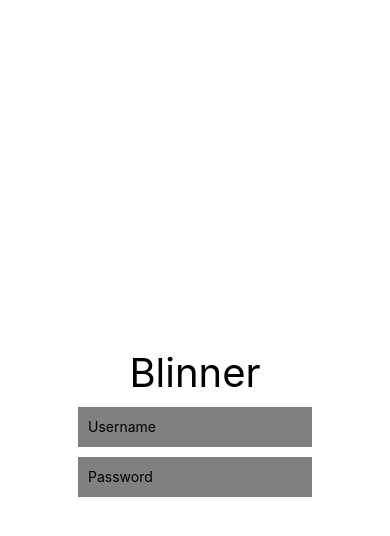
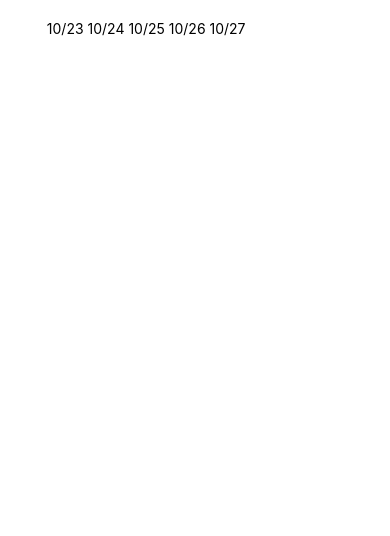
Before and after one commit to ekhar/Blinner, a React Native app: screen / in a window 390 px wide. Shown: the top 536 px of the page. Built offline with nearby package versions, Linux system fonts and the light colour scheme.

Commit message:
began work on the schedule screen

```diff
--- a/App.js
+++ b/App.js
@@ -2,7 +2,9 @@ import { StatusBar } from 'expo-status-bar';
 import React from 'react';
 import { StyleSheet, Text, View } from 'react-native';
 import LoginScreen from './app/screens/LoginScreen';
+import ScheduleScreen from './app/screens/ScheduleScreen';
 
 export default function App() {
-  return (<LoginScreen></LoginScreen>);
+  //return (<LoginScreen></LoginScreen>);
+  return (<ScheduleScreen></ScheduleScreen>);
   }
--- a/app/screens/LoginScreen.js
+++ b/app/screens/LoginScreen.js
@@ -1,19 +1,8 @@
 import { StatusBar } from 'expo-status-bar';
 import React, { Component } from 'react';
-import { StyleSheet, Text, TextInput, View } from 'react-native';
+import { Button,StyleSheet, Text, TextInput, View } from 'react-native';
 
 export default function LoginScreen(){
-
-    const Button = ({ onPress, children }) => {
-
-        return (
-          <TouchableOpacity onPress={onPress} style={styles.buttonStyle}>
-            <Text style={styles.textStyle}>
-                {children}
-            </Text>
-          </TouchableOpacity>
-        );
-      };
 
     return (
     <View style={styles.container}>
@@ -28,6 +17,10 @@ export default function LoginScreen(){
       placeholder = "Password"
       />
       <StatusBar style="auto" />
+      <Button title="login" padding="15" />
+      <Button title="Create account" />
+
+
 
     </View>
   );
@@ -54,20 +47,4 @@ const styles = StyleSheet.create({
       marginBottom: 10
   },
 
-  textStyle: {
-    alignSelf: 'center',
-    color: 'teal',
-    fontSize: 16,
-    fontWeight: '600',
-    paddingTop: 10,
-    paddingBottom: 10,
-},
-buttonStyle: {
-    flex: 1,
-    backgroundColor: 'white',
-    marginLeft: 5,
-    marginRight: 5,
-    borderRadius: 50
-},
-
 })
--- /dev/null
+++ b/app/screens/ScheduleScreen.js
@@ -0,0 +1,44 @@
+import { StatusBar } from 'expo-status-bar';
+import React, { Component } from 'react';
+import { Button,StyleSheet, Text, TextInput, View } from 'react-native';
+
+export default function ScheduleScreen(){
+    let dates = getDates()
+    return (
+    <View style={styles.container}>
+      <Text>{dates}</Text>
+      <View style={styles.container2}>
+
+      </View>
+    </View>
+  );
+}
+
+
+
+function getDates(){
+    var dates = []
+    for(let i=-2;i<3; i++){
+        let new_date = new Date()
+        new_date.setDate(new_date.getDate()+i)
+        dates.push(String(new_date.getMonth()+1) + "/" +String(new_date.getDate()) + " ")
+    }
+    return dates
+}
+
+const styles = StyleSheet.create({
+ container:{
+   paddingTop: 20,
+   flexDirection: 'row',
+   justifyContent: 'space-around'
+ },
+ container2: {
+   flexDirection: "column",
+   justifyContent: "space-evenly",
+ },
+
+ meal:{
+
+ }
+
+})
```
